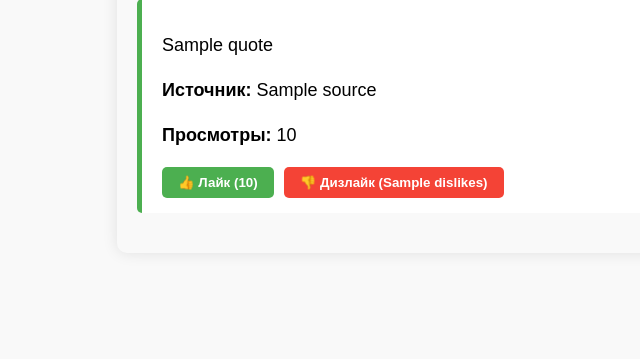
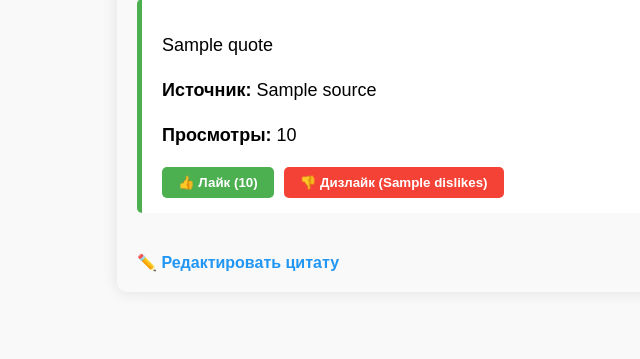
Before and after one commit to MacloProfile/quotes-project, a Django app: template app/templates/index.html in a window 1280 px wide. Shown: the part 209-568 px from the top of the page, without its empty margins (153-793 px from the left). Run offline with Django 3.2, Linux system fonts and the light colour scheme; the template is opened without the code that fills it: most values are stand-ins (such as "Sample title", 1, 10 or a date in 2020).

Commit message:
add button for edit quote

```diff
--- a/app/templates/index.html
+++ b/app/templates/index.html
@@ -11,6 +11,7 @@
 
     {% if quote %}
         {% include 'blocks/quote_block.html' with quote=quote can_vote=True %}
+        <a href="{% url 'edit_quote' quote.id %}">✏️ Редактировать цитату</a>
     {% else %}
         <p>Цитат пока нет</p>
     {% endif %}
```
